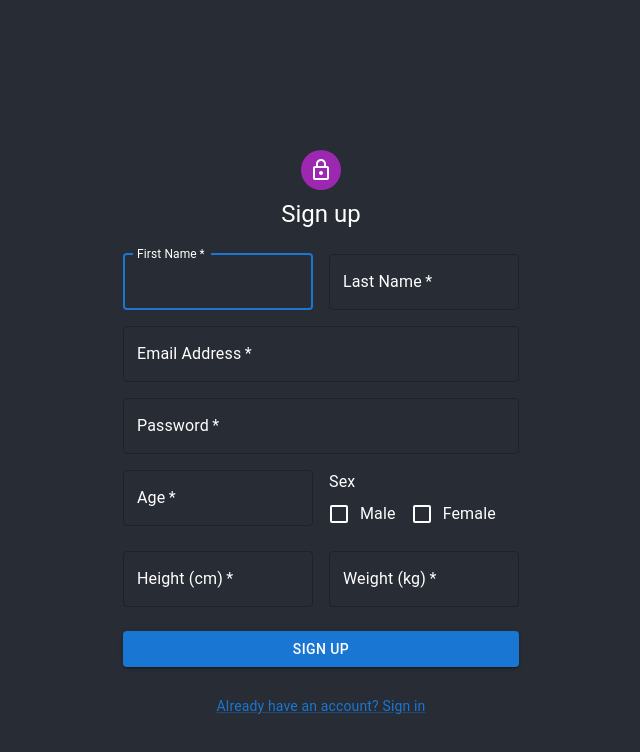
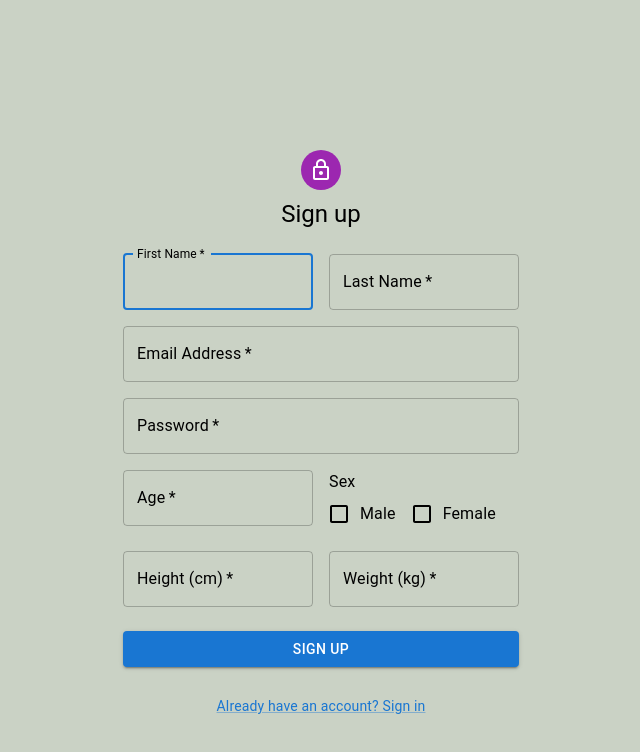
Before and after one commit to valenbia36/2023-lalibertadavanza-frontend, a React (Create React App) app: page /signUp in a window 1280 px wide. Shown: the top 752 px of the page, without its empty margins (319-959 px from the left). Built offline with nearby package versions, Linux system fonts and the light colour scheme.

Commit message:
Login & Signup change

```diff
--- a/src/App.js
+++ b/src/App.js
@@ -8,9 +8,8 @@ import './styles/Home.css';
 
 export default function App() {
   return (
-    <div className='Home-header'>
+    <div className='Home-header' style={{backgroundColor: '#CAD2C5'}}>
     <Routes>
-      <Route path="/" element={<Home />} />
       <Route path="login" element={<Login />}/>
       <Route path="signUp" element={<SignUp />} />
       <Route path="main" element={<Main />} />
--- a/src/components/Drawer.jsx
+++ b/src/components/Drawer.jsx
@@ -117,20 +117,7 @@ export default function PersistentDrawerLeft({user}) {
         </DrawerHeader>
         <Divider />
         <List>
-          {['Inbox', 'Starred', 'Send email', 'Drafts'].map((text, index) => (
-            <ListItem key={text} disablePadding>
-              <ListItemButton>
-                <ListItemIcon>
-                  {index % 2 === 0 ? <InboxIcon /> : <MailIcon />}
-                </ListItemIcon>
-                <ListItemText primary={text} />
-              </ListItemButton>
-            </ListItem>
-          ))}
-        </List>
-        <Divider />
-        <List>
-          {['All mail', 'Trash', 'Spam'].map((text, index) => (
+          {['My Profile', 'Setting', 'Logout'].map((text, index) => (
             <ListItem key={text} disablePadding>
               <ListItemButton>
                 <ListItemIcon>
--- a/src/screens/Login.js
+++ b/src/screens/Login.js
@@ -8,7 +8,6 @@ import Grid from '@mui/material/Grid';
 import Box from '@mui/material/Box';
 import LockOutlinedIcon from '@mui/icons-material/LockOutlined';
 import Typography from '@mui/material/Typography';
-import Container from '@mui/material/Container';
 import { createTheme, ThemeProvider } from '@mui/material/styles';
 
 const defaultTheme = createTheme();
@@ -52,11 +51,31 @@ const Login = () => {
 
   return(
     <ThemeProvider theme={defaultTheme}>
-      <Container component="main" maxWidth="xs">
-        <CssBaseline />
+    <Grid container component="main" sx={{ height: '100vh' }}>
+      <CssBaseline />
+      <Grid
+        item
+        xs={false}
+        sm={4}
+        md={7}
+        sx={{
+          backgroundImage: 'url(https://img.freepik.com/foto-gratis/lay-flat-delicioso-concepto-comida-sana_23-2148648502.jpg?w=1380&t=st=1694729010~exp=1694729610~hmac=8f6349b5b92090526d1bd3acdd7e87d04fcd5b2bb1ab6d30f326c790dc75de66)',
+          backgroundRepeat: 'no-repeat',
+          backgroundColor: (t) =>
+            t.palette.mode === 'light' ? t.palette.grey[50] : t.palette.grey[900],
+          backgroundSize: 'cover',
+          backgroundPosition: 'center',
+        }}
+      />
+      <Grid item xs={12} sm={8} md={5} style={{backgroundColor: '#CAD2C5'}} elevation={6} square>
+        <div style={{justifyContent: 'center', textAlign: 'center', color: 'black'}}>
+          <h1><code>HeliApp</code></h1>
+        </div>
+
         <Box
           sx={{
-            marginTop: 8,
+            my: 8,
+            mx: 4,
             display: 'flex',
             flexDirection: 'column',
             alignItems: 'center',
@@ -65,7 +84,7 @@ const Login = () => {
           <Avatar sx={{ m: 1, bgcolor: 'secondary.main' }}>
             <LockOutlinedIcon />
           </Avatar>
-          <Typography component="h1" variant="h5">
+          <Typography component="h1" variant="h5" style={{color: 'black'}}>
             Sign in
           </Typography>
           <Box sx={{ mt: 1 }}>
@@ -79,10 +98,10 @@ const Login = () => {
               autoComplete="email"
               autoFocus
               InputLabelProps={{
-                style: { color: 'white' },
+                style: { color: 'black'},
               }}
               InputProps={{
-                style: { color: 'white', min: 0},
+                style: { color: 'color', min: 0},
               }}
               onChange={(e) => setUser({...user, email: e.target.value})}
               onKeyPress={event => { if (event.key === 'Enter') { handleLogin() } }}
@@ -97,10 +116,10 @@ const Login = () => {
               id="password"
               autoComplete="current-password"
               InputLabelProps={{
-                style: { color: 'white' },
+                style: { color: 'black' },
               }}
               InputProps={{
-                style: { color: 'white', min: 0},
+                style: { color: 'black', min: 0},
               }}
               onChange={(e) => setUser({...user, password: e.target.value})}
               onKeyPress={event => { if (event.key === 'Enter') { handleLogin() } }}
@@ -116,7 +135,7 @@ const Login = () => {
             </Button>
             <Grid container justifyContent="center">
               {errorMessage && <p style={{color: 'red', fontSize: '14px', justifyContent: 'center', textAlign: 'center'}}>Please review your input. There are errors in one or more fields.</p>}
-              <Grid item>
+              <Grid item style={{justifyContent: 'center'}}>
                 <Link href="/SignUp" variant="body2">
                   {"Don't have an account? Sign Up"}
                 </Link>
@@ -124,8 +143,9 @@ const Login = () => {
             </Grid>
           </Box>
         </Box>
-      </Container>
-    </ThemeProvider>
+      </Grid>
+    </Grid>
+  </ThemeProvider>
   );
 }
 
--- a/src/screens/SignUp.js
+++ b/src/screens/SignUp.js
@@ -11,8 +11,6 @@ import Typography from '@mui/material/Typography';
 import Container from '@mui/material/Container';
 import { createTheme, ThemeProvider } from '@mui/material/styles';
 import { Checkbox, FormControl, FormControlLabel, FormGroup, FormLabel } from '@mui/material';
-
-import '../styles/SignUp.css';
 
 const defaultTheme = createTheme();
 
@@ -69,7 +67,7 @@ const SignUp = () => {
           <Avatar sx={{ m: 1, bgcolor: 'secondary.main' }}>
             <LockOutlinedIcon />
           </Avatar>
-          <Typography component="h1" variant="h5">
+          <Typography component="h1" variant="h5" style={{color: 'black'}}>
             Sign up
           </Typography>
           <Box sx={{ mt: 3 }}>
@@ -83,10 +81,10 @@ const SignUp = () => {
               id="firstName"
               label="First Name"
               InputLabelProps={{
-                style: { color: 'white' },
+                style: { color: 'black' },
               }}
               InputProps={{
-                style: { color: 'white' },
+                style: { color: 'black' },
               }}
               autoFocus
               onChange={(e) => setUser({...user, firstName: e.target.value})}
@@ -102,10 +100,10 @@ const SignUp = () => {
               name="lastName"
               autoComplete="family-name"
               InputLabelProps={{
-                style: { color: 'white' },
+                style: { color: 'black' },
               }}
               InputProps={{
-                style: { color: 'white' },
+                style: { color: 'black' },
               }}
               onChange={(e) => setUser({...user, lastName: e.target.value})}
               onKeyPress={event => { if (event.key === 'Enter') { handleRegister() } }}
@@ -120,10 +118,10 @@ const SignUp = () => {
               name="email"
               autoComplete="email"
               InputLabelProps={{
-                style: { color: 'white' },
+                style: { color: 'black' },
               }}
               InputProps={{
-                style: { color: 'white' },
+                style: { color: 'black' },
               }}
               onChange={(e) => setUser({...user, email: e.target.value})}
               onKeyPress={event => { if (event.key === 'Enter') { handleRegister() } }}
@@ -139,10 +137,10 @@ const SignUp = () => {
               id="password"
               autoComplete="new-password"
               InputLabelProps={{
-                style: { color: 'white' },
+                style: { color: 'black' },
               }}
               InputProps={{
-                style: { color: 'white' },
+                style: { color: 'black' },
               }}
               onChange={(e) => setUser({...user, password: e.target.value})}
               onKeyPress={event => { if (event.key === 'Enter') { handleRegister() } }}
@@ -157,10 +155,10 @@ const SignUp = () => {
               name="age"
               type="number"
               InputLabelProps={{
-                style: { color: 'white' },
+                style: { color: 'black' },
               }}
               InputProps={{
-                style: { color: 'white', min: 0},
+                style: { color: 'black', min: 0},
               }}
               onChange={(e) => setUser({...user, age: e.target.value})}
               onKeyPress={event => { if (event.key === 'Enter') { handleRegister() } }}
@@ -168,7 +166,7 @@ const SignUp = () => {
           </Grid>
           <Grid item xs={12} sm={6}>
             <FormControl>
-              <FormLabel style={{ color: 'white' }}>Sex</FormLabel>
+              <FormLabel style={{ color: 'black' }}>Sex</FormLabel>
               <FormGroup row>
                 <FormControlLabel
                   control={
@@ -176,12 +174,12 @@ const SignUp = () => {
                       name="sex"
                       value="male"
                       color="primary"
-                      style={{ color: 'white' }}
+                      style={{ color: 'black' }}
                       onChange={(e) => setUser({...user, sex: 'male'})}
                     />
                   }
                   label="Male"
-                  style={{ color: 'white' }}
+                  style={{ color: 'black' }}
                 />
                 <FormControlLabel
                   control={
@@ -189,12 +187,12 @@ const SignUp = () => {
                       name="sex"
                       value="female"
                       color="primary"
-                      style={{ color: 'white' }}
+                      style={{ color: 'black' }}
                       onChange={(e) => setUser({...user, sex: 'female'})}
                     />
                   }
                   label="Female"
-                  style={{ color: 'white' }}
+                  style={{ color: 'black' }}
                 />
               </FormGroup>
             </FormControl>
@@ -208,11 +206,11 @@ const SignUp = () => {
               name="height"
               type="number"
               InputLabelProps={{
-                style: { color: 'white' },
+                style: { color: 'black' },
               }}
               InputProps={{
                 style: {
-                  color: 'white',
+                  color: 'black',
                   min: 0
                 }
               }}
@@ -229,11 +227,11 @@ const SignUp = () => {
               name="weight"
               type="number"
               InputLabelProps={{
-                style: { color: 'white' },
+                style: { color: 'black' },
               }}
               InputProps={{
                 style: {
-                  color: 'white',
+                  color: 'black',
                   min: 0
                 }
               }}
```
Also changed, not shown: src/images/wallpaper.jpeg (added).
